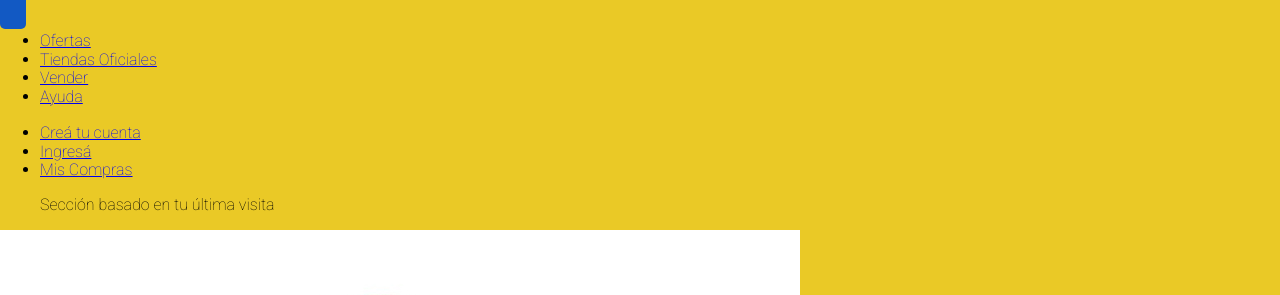
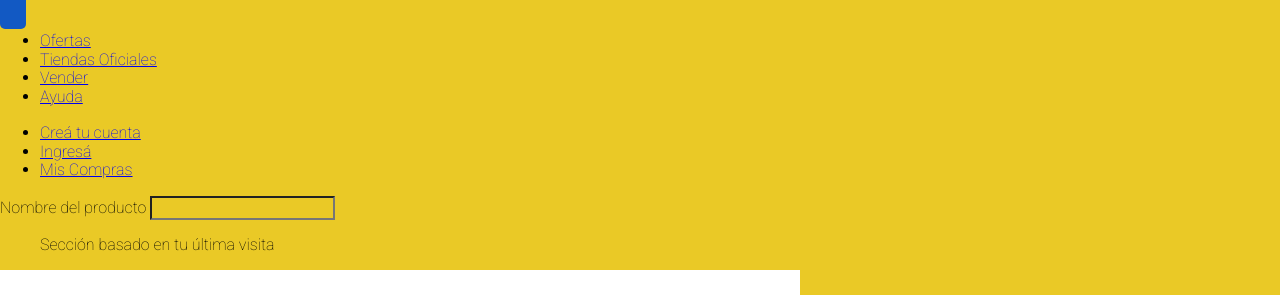
Before and after one commit to Fede440/MercadoLiebre, a website: page views/home.html in a window 1280 px wide. Shown: the part 454-749 px from the top of the page. Drawn offline with Linux system fonts and the light colour scheme; a web font is replaced by a local one.

Commit message:
agrego-datos-ignore

```diff
--- a/views/home.html
+++ b/views/home.html
@@ -40,6 +40,11 @@
             </ul>
         </nav>
     </header>
+        <div>
+            <form action="/" method="POST"></form>
+            <label for="">Nombre del producto</label>
+            <input type="text" name="nombre">
+        </div>
     <main>
         <section>
             <article>
```
Also changed, not shown: views/prueba.html (deleted), 1 other file.
